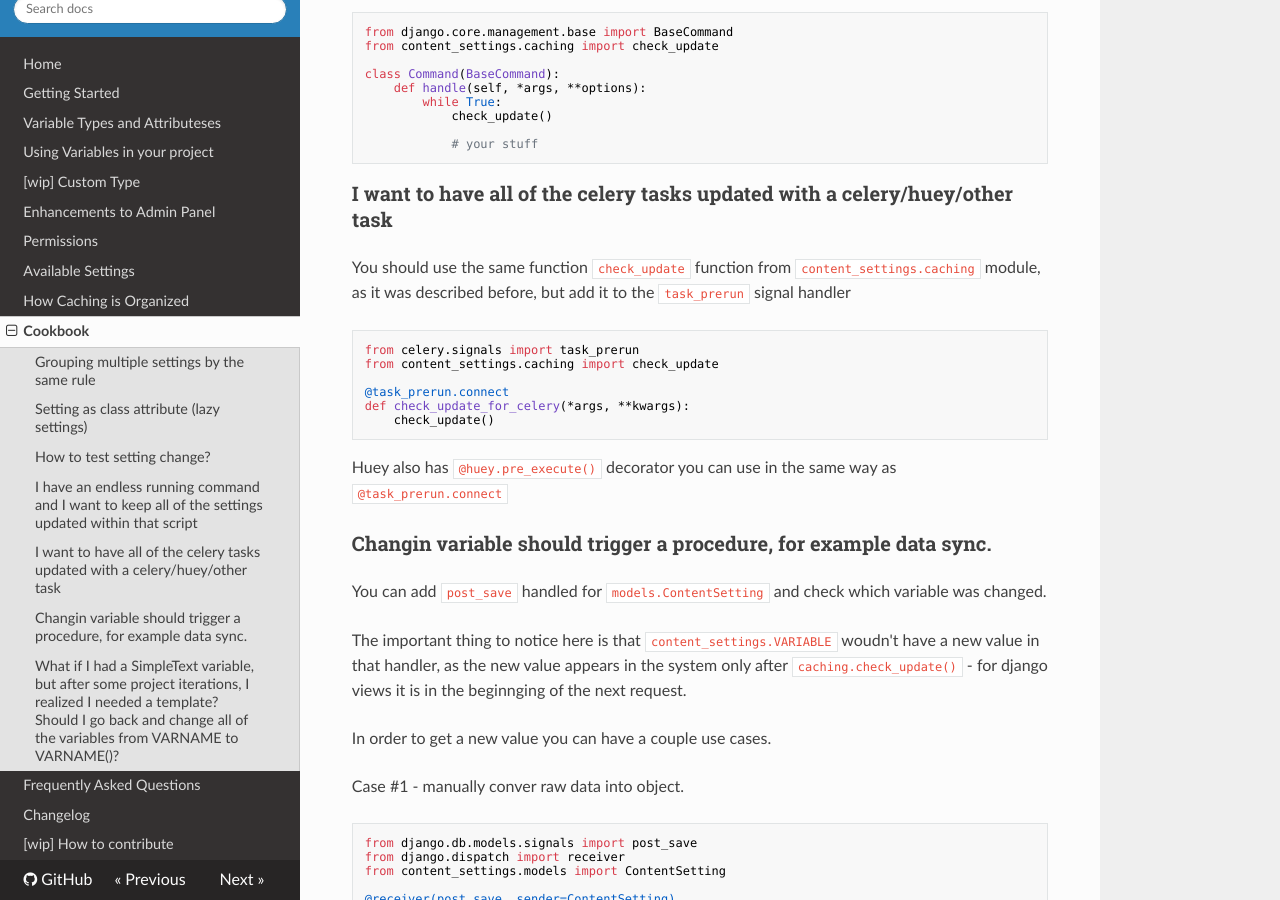
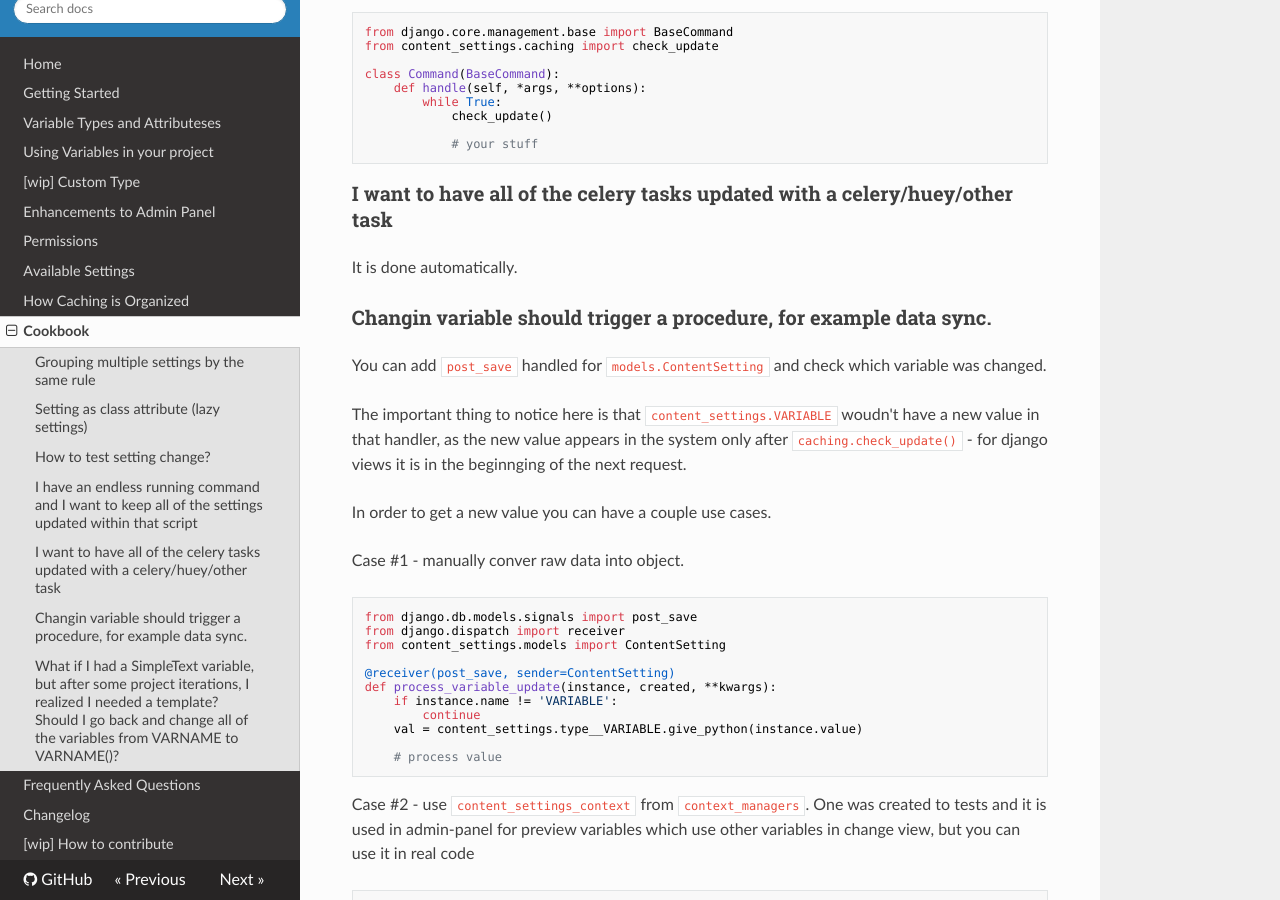
Before and after one commit to occipital/django-content-settings, an MkDocs documentation site: the page built from docs/cookbook.md, in a window 1280 px wide and 900 px high, scrolled down 2027 px. Built offline with MkDocs 1.6.1, drawn with Linux system fonts in a browser that asks for light colours; nearby versions of some CDN libraries.

Commit message:
#11 Automatically check update for celery and huey if import is possible

````diff
--- a/docs/cookbook.md
+++ b/docs/cookbook.md
@@ -120,18 +120,7 @@ class Command(BaseCommand):
 
 ### I want to have all of the celery tasks updated with a celery/huey/other task
 
-You should use the same function `check_update` function from `content_settings.caching` module, as it was described before, but add it to the `task_prerun` signal handler
-
-```python
-from celery.signals import task_prerun
-from content_settings.caching import check_update
-
-@task_prerun.connect
-def check_update_for_celery(*args, **kwargs):
-    check_update()
-```
-
-Huey also has `@huey.pre_execute()` decorator you can use in the same way as `@task_prerun.connect`
+It is done automatically.
 
 ### Changin variable should trigger a procedure, for example data sync.
 
````
Also changed, not shown: 1 other file.
